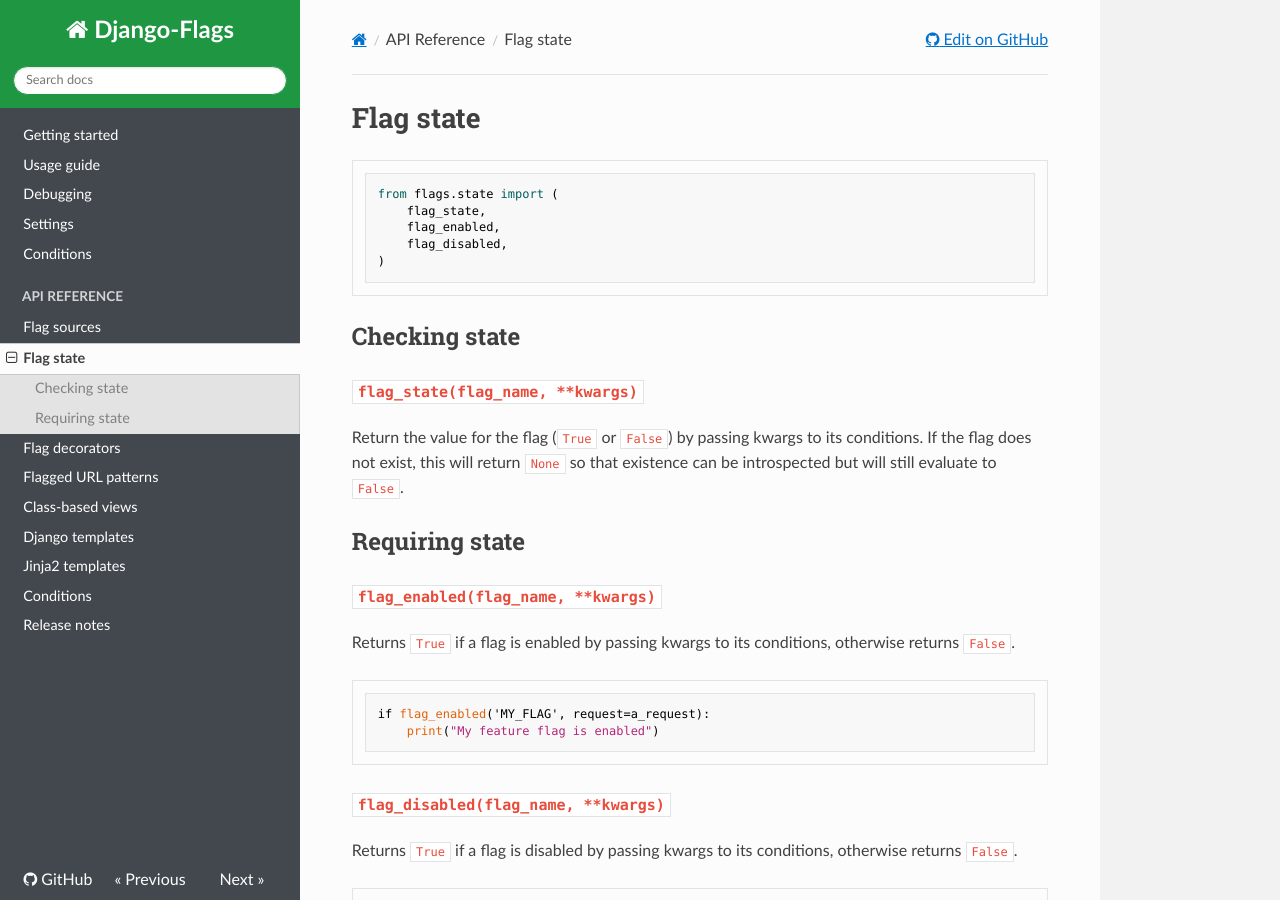
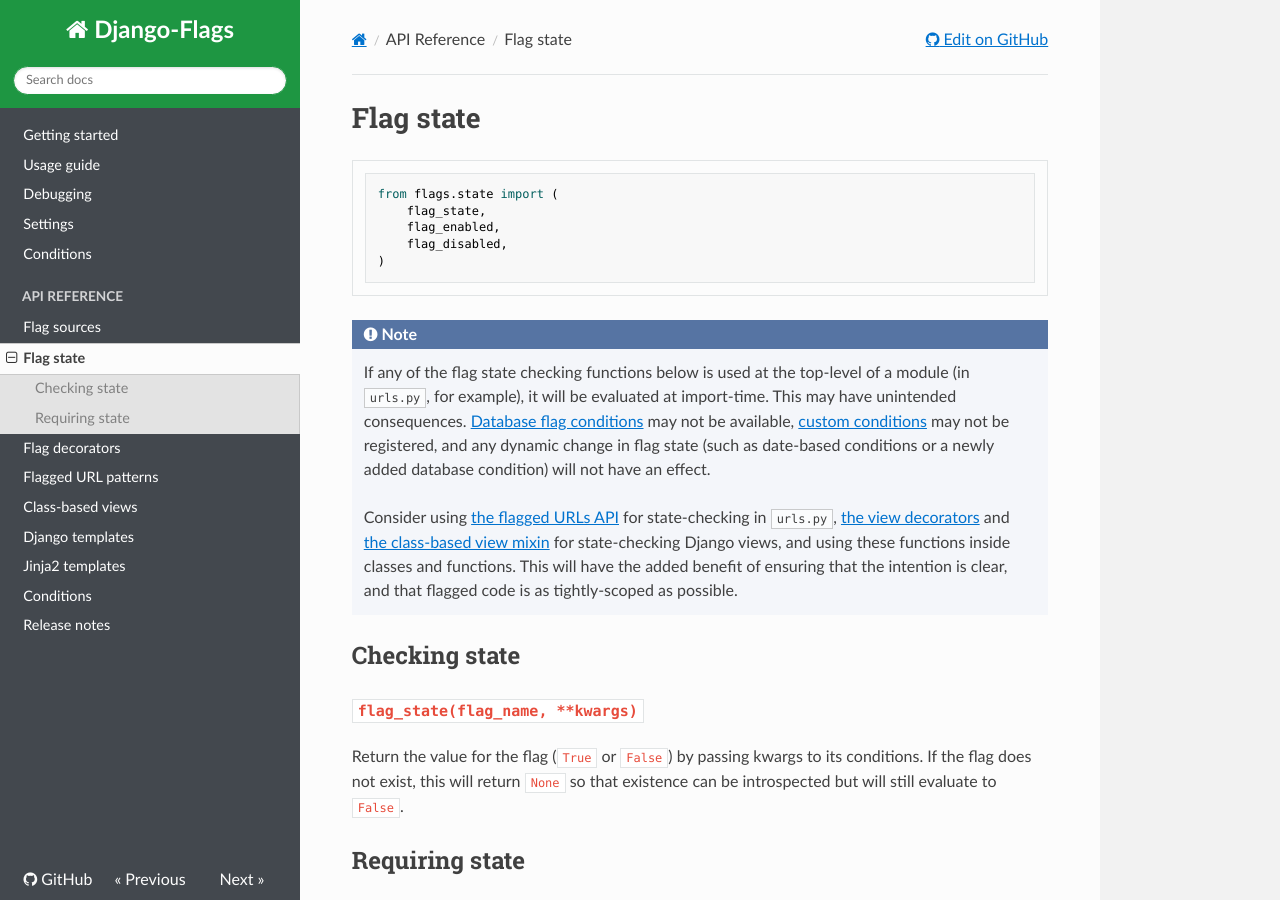
Before and after one commit to cfpb/django-flags, an MkDocs documentation site: the page built from docs/api/state.md, in a window 1280 px wide and 900 px high. Built offline with MkDocs 1.6.1, drawn with Linux system fonts in a browser that asks for light colours; nearby versions of some CDN libraries; old or Windows-style settings are respelled for this version of MkDocs.

Commit message:
Add note about for flag state checking at top level of modules

````diff
--- a/docs/api/state.md
+++ b/docs/api/state.md
@@ -7,6 +7,11 @@
     flag_disabled,
 )
 ```
+
+!!! note
+    If any of the flag state checking functions below is used at the top-level of a module (in `urls.py`, for example), it will be evaluated at import-time. This may have unintended consequences. [Database flag conditions](/api/sources/#flag-sources) may not be available, [custom conditions](/api/conditions/) may not be registered, and any dynamic change in flag state (such as date-based conditions or a newly added database condition) will not have an effect.
+
+    Consider using [the flagged URLs API](/api/urls/) for state-checking in `urls.py`, [the view decorators](/api/decorators/) and [the class-based view mixin](/api/views/) for state-checking Django views, and using these functions inside classes and functions. This will have the added benefit of ensuring that the intention is clear, and that flagged code is as tightly-scoped as possible.
 
 ## Checking state
 
````
